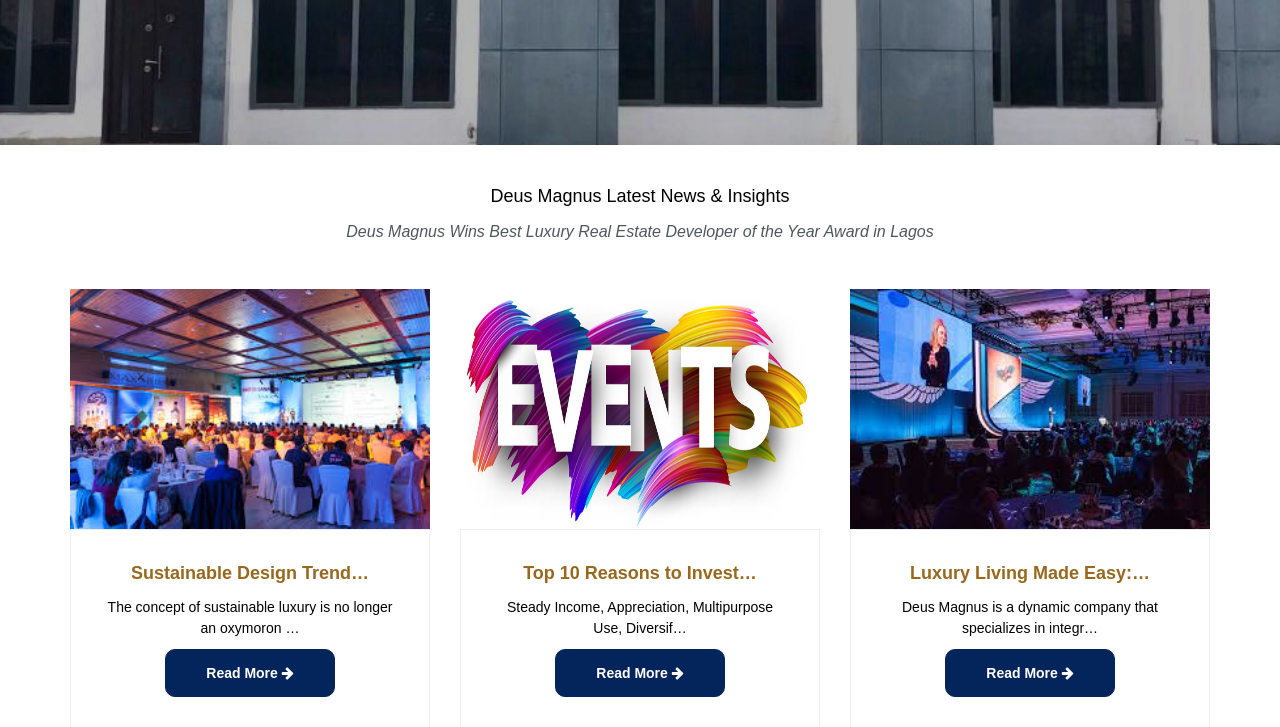
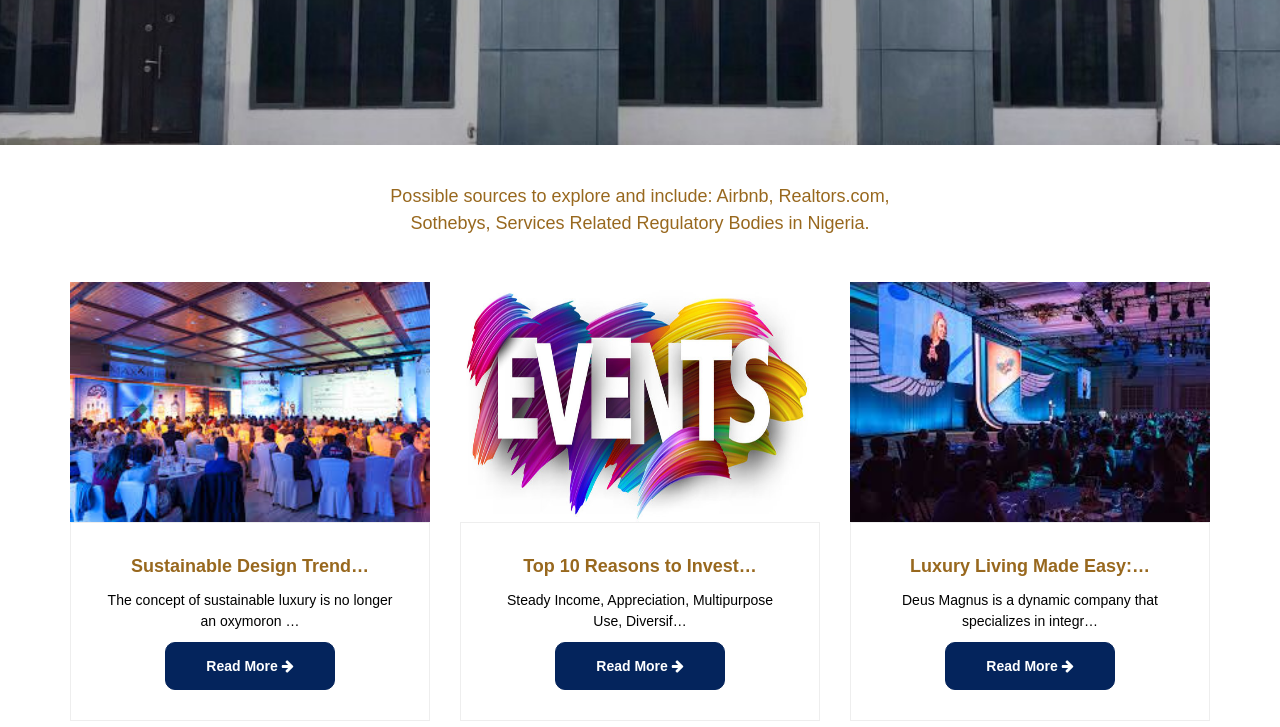
Before and after one commit to godwinumosen/deusmagnus_old_file, a Django app: page /deus_magnus_event/ in a window 1280 px wide. Shown: the part 507-1234 px from the top of the page. Run offline with Django 5.2, Linux system fonts and the light colour scheme; data comes from the database, SQL or seed files in the repository; both versions use the stored data as it was after the commit; some libraries are stand-ins or nearby versions; some web fonts are replaced.

Commit message:
The window view is activated

```diff
--- a/templates/deus_magnus/deus_magnus_events.html
+++ b/templates/deus_magnus/deus_magnus_events.html
@@ -19,8 +19,8 @@
 <section class="section">
     <div class="container">
         <div class="section-title text-center">
-            <h4>Deus Magnus Latest News & Insights</h4>
-            <p>Deus Magnus Wins Best Luxury Real Estate Developer of the Year Award in Lagos</p>
+            <h4 style="color: #98681e;">Possible sources to explore and include: Airbnb, Realtors.com,<br>
+                Sothebys, Services Related Regulatory Bodies in Nigeria.</h4>
         </div><!-- end title -->
 
         <div class="row text-center">
```
Also changed, not shown: db.sqlite3.
